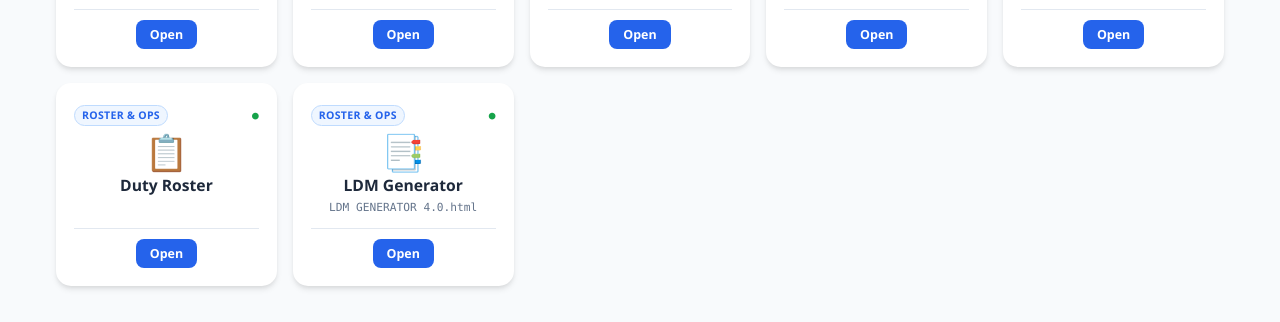
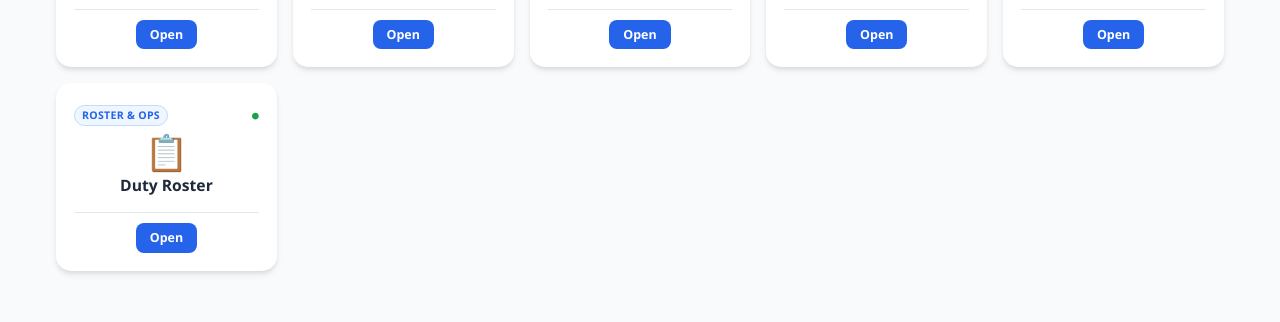
Before and after one commit to hasanace1997277-ui/Flight-handling-tools, a plain HTML site: page index.html in a window 1280 px wide. Shown: the part 603-925 px from the top of the page. Drawn offline with Linux system fonts and the light colour scheme.

Commit message:
Update index.html

```diff
--- a/index.html
+++ b/index.html
@@ -588,7 +588,7 @@ const DEFAULT_PROJECTS = [
     "icon": "📋",
     "category": "ROSTER & OPS",
     "file": "Digital Roster 6.0.html",
-    "src": "https://hasanace1997277-ui.github.io/Flight-handling-tools/Digital%20Roster%206.0.html"
+    "src": "https://hasanace1997277-ui.github.io/Flight-handling-tools/Digital_Roster_5.0_Standalone.html"
   },
   {
     "title": "MVT Generator (LT → UTC)",
@@ -659,13 +659,6 @@ const DEFAULT_PROJECTS = [
     "category": "ROSTER & OPS",
     "file": "",
     "src": "https://hasanace1997277-ui.github.io/Flight-handling-tools/Duty%20Roster%20November%20v15%20beta.html"
-  },
-  {
-    "title": "LDM Generator",
-    "icon": "📑",
-    "category": "ROSTER & OPS",
-    "file": "LDM GENERATOR 4.0.html",
-    "src": "https://hasanace1997277-ui.github.io/Flight-handling-tools/LDM%20GENERATOR%204.0.html"
   }
 ];
     const STORAGE_KEY = "flight_handling_portal_icons_v3";
```
